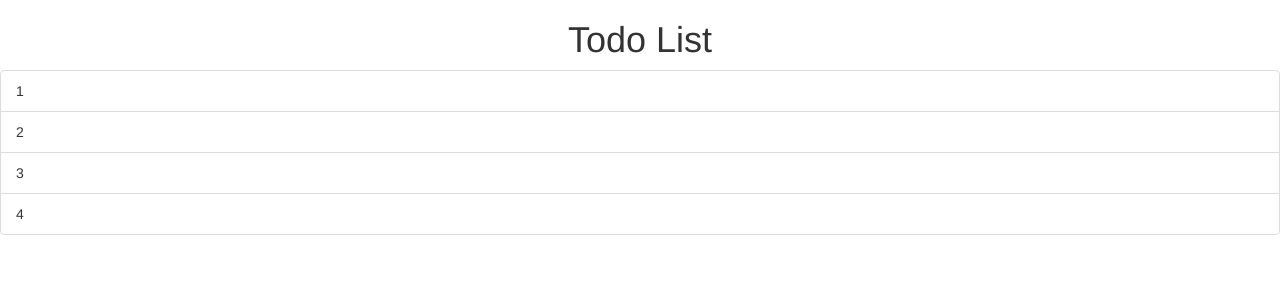
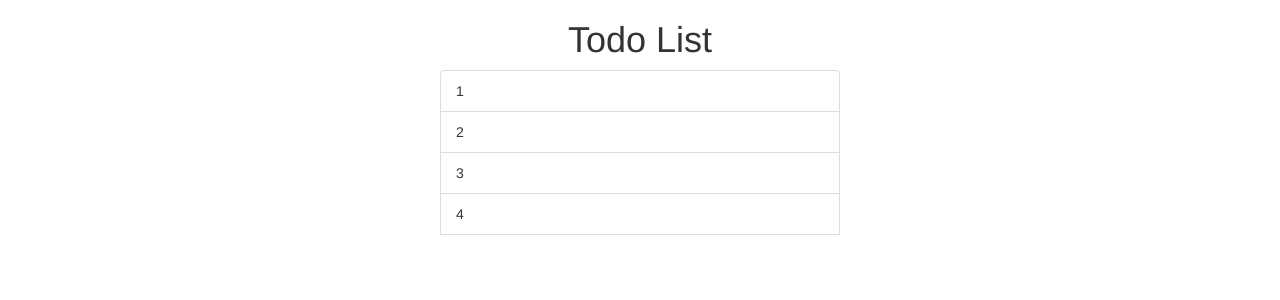
Before and after one commit to madintist/todo-app-vue, a Vue app: page /#/ in a window 1280 px wide. Shown: the top 300 px of the page. Built offline with nearby package versions, Linux system fonts and the light colour scheme.

Commit message:
Finished styles. Removed classes

```diff
--- a/src/components/TodoList.vue
+++ b/src/components/TodoList.vue
@@ -1,9 +1,9 @@
 <template>
-  <ul class="list-group">
-    <li class="list-group-item">1</li>
-    <li class="list-group-item">2</li>
-    <li class="list-group-item">3</li>
-    <li class="list-group-item">4</li>
+  <ul>
+    <li>1</li>
+    <li>2</li>
+    <li>3</li>
+    <li>4</li>
   </ul>
 </template>
 
@@ -15,11 +15,23 @@
 
 <style scoped>
 li {
+    background-color: #fff;
+    border: 1px solid #ddd;
     display: block;
+    margin-bottom: -1px;
+    padding: 10px 15px;
     position: relative;
 }
+li:first-child {
+    border-top-left-radius: 4px;
+    border-top-right-radius: 4px;
+}
+
 ul {
     margin-bottom: 20px;
+    margin-left: auto;
+    margin-right: auto;
+    max-width: 400px;
     padding-left: 0;
 }
 </style>
```
